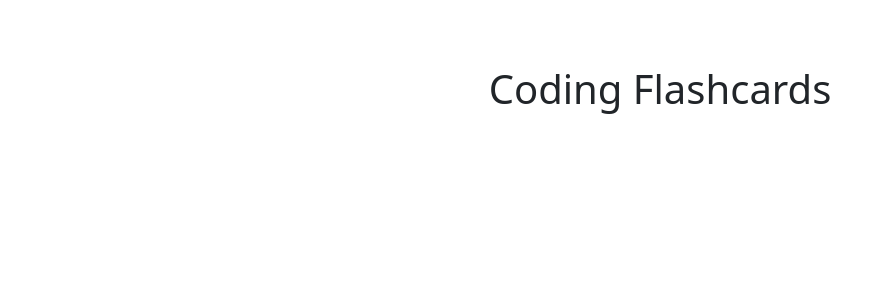
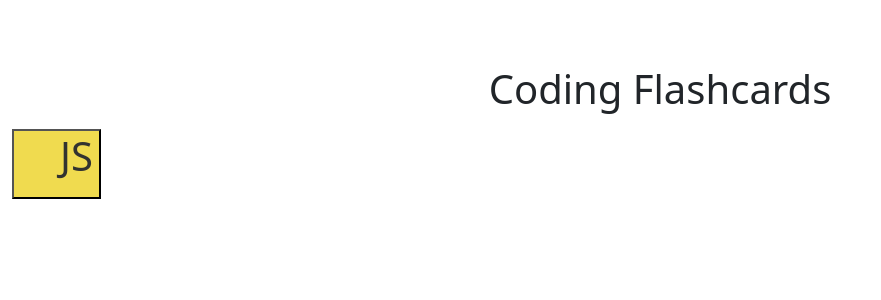
Before and after one commit to connor-hood/flashcard_fe, a React (Create React App) app: page / in a window 1280 px wide. Shown: the top 300 px of the page, without its empty margins (0-881 px from the left). Built offline with nearby package versions, Linux system fonts and the light colour scheme.

Commit message:
got JS button added, adding rest of language buttons with proper styling

```diff
--- a/src/components/TitleBar/titleBar.css
+++ b/src/components/TitleBar/titleBar.css
@@ -1,6 +1,5 @@
 .titlebar-nav {
     text-align: center;
-
 }
 
 h1 {
--- a/src/components/TitleBar/titleBar.jsx
+++ b/src/components/TitleBar/titleBar.jsx
@@ -3,7 +3,7 @@ import './titleBar.css';
 
 function TitleBar(props) {
     return (
-        <div className="row justify-content-around">
+        <div className="row justify-content-center">
             <div className="col-md-4" style={{paddingTop: 65}}>
                 <div className="titlebar-nav">
                     <h1>Coding Flashcards</h1>
--- a/src/components/app.css
+++ b/src/components/app.css
@@ -14,3 +14,8 @@
 .row-spacer {
     margin-bottom: 2em;
 }
+
+.jsbutton {
+    background-color: #F0DB4F;
+    color: #323330;
+}
--- a/src/components/app.jsx
+++ b/src/components/app.jsx
@@ -1,5 +1,6 @@
 import React, { Component } from 'react'
 import TitleBar from './TitleBar/titleBar'
+import './app.css'
 
 
 class App extends Component {
@@ -8,6 +9,9 @@ class App extends Component {
         return (
             <div className="container-fluid">
                 <TitleBar />
+                <button className="jsbutton">
+                    <h1>JS</h1>
+                </button>
             </div>
         );
     }
```
